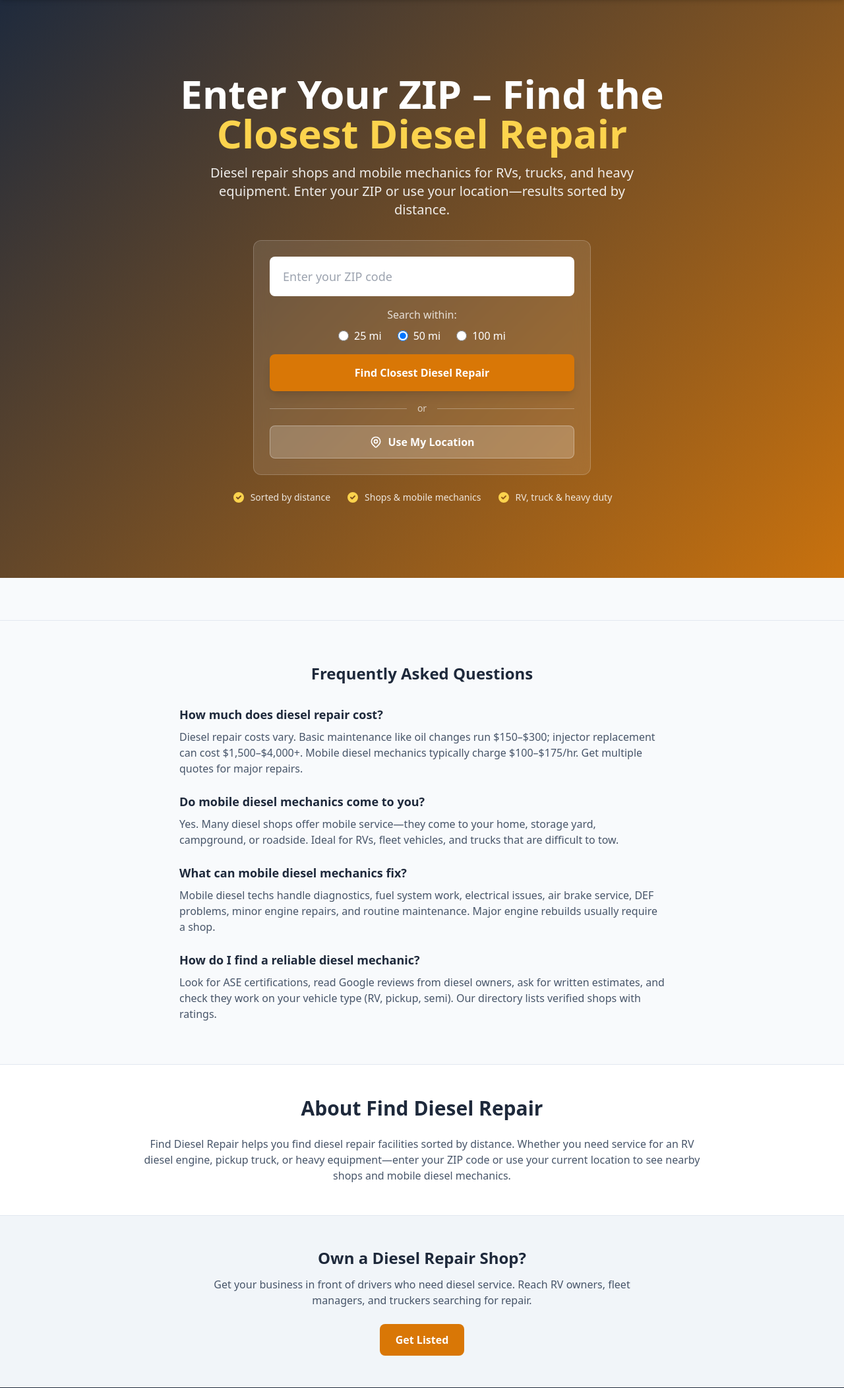
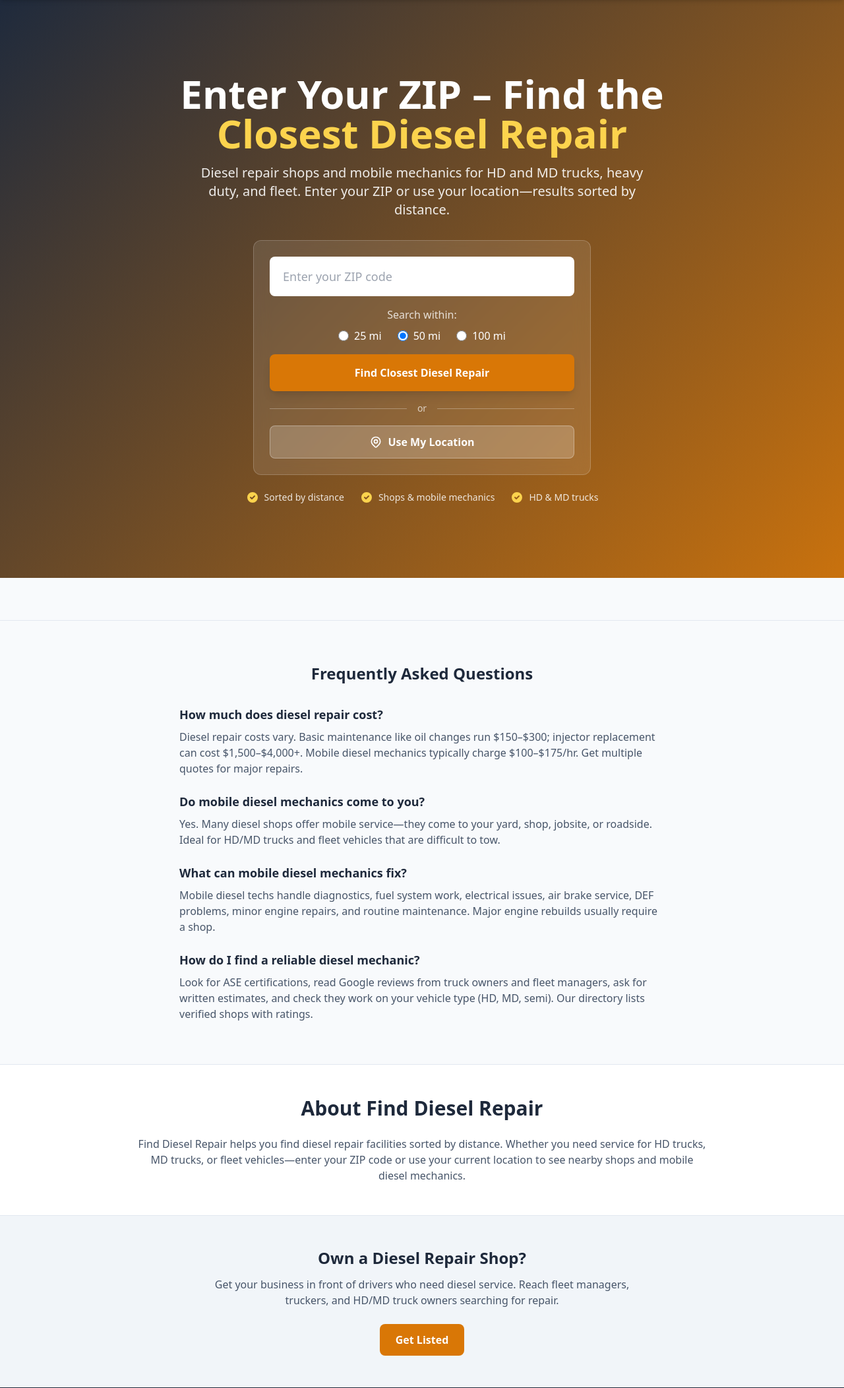
Before and after one commit to ForrestHall/FDRepair, a PHP site: page / in a window 1280 px wide. Shown: the part 64-2168 px from the top of the page at 66% size. Run offline with PHP 8.4, Linux system fonts and the light colour scheme; some libraries are stand-ins or nearby versions.

Commit message:
truck first

```diff
--- a/public/index.php
+++ b/public/index.php
@@ -15,8 +15,8 @@ $prefillZip = strlen($prefillZip) >= 5 ? substr($prefillZip, 0, 5) : '';
 
     <!-- SEO Title & Meta -->
     <title><?php echo htmlspecialchars($siteName); ?> | Enter Your ZIP – Find Closest Diesel Repair Shops Near You</title>
-    <meta name="description" content="Find diesel repair shops and mobile diesel mechanics near you. Enter your ZIP code for a list sorted by distance. RV diesel, pickup truck, heavy equipment—get service fast.">
-    <meta name="keywords" content="diesel repair near me, diesel mechanic, mobile diesel repair, RV diesel repair, diesel truck repair, heavy duty diesel">
+    <meta name="description" content="Find diesel repair shops and mobile diesel mechanics near you. Enter your ZIP code for a list sorted by distance. HD trucks, MD trucks, heavy duty, fleet—get service fast.">
+    <meta name="keywords" content="diesel repair near me, heavy duty truck repair, medium duty truck repair, HD diesel mechanic, diesel truck repair, mobile diesel repair, fleet diesel">
     <meta name="author" content="<?php echo htmlspecialchars($siteName); ?>">
     <meta name="robots" content="index, follow, max-snippet:-1, max-image-preview:large">
 
@@ -28,7 +28,7 @@ $prefillZip = strlen($prefillZip) >= 5 ? substr($prefillZip, 0, 5) : '';
     <meta property="og:type" content="website">
     <meta property="og:url" content="<?php echo htmlspecialchars($canonicalUrl . '/'); ?>">
     <meta property="og:title" content="<?php echo htmlspecialchars($siteName); ?> | Find Closest Diesel Repair Shops">
-    <meta property="og:description" content="Enter your ZIP to find diesel repair facilities and mobile mechanics sorted by distance. RV diesel, trucks, heavy equipment.">
+    <meta property="og:description" content="Enter your ZIP to find diesel repair facilities and mobile mechanics sorted by distance. HD and MD trucks, heavy duty, fleet service.">
     <meta property="og:image" content="<?php echo htmlspecialchars($ogImage); ?>">
     <meta property="og:image:width" content="1200">
     <meta property="og:image:height" content="630">
@@ -38,7 +38,7 @@ $prefillZip = strlen($prefillZip) >= 5 ? substr($prefillZip, 0, 5) : '';
     <!-- Twitter Card -->
     <meta name="twitter:card" content="summary_large_image">
     <meta name="twitter:title" content="<?php echo htmlspecialchars($siteName); ?> | Find Closest Diesel Repair">
-    <meta name="twitter:description" content="Enter your ZIP code to find diesel repair shops and mobile mechanics sorted by distance.">
+    <meta name="twitter:description" content="Enter your ZIP to find diesel repair shops for HD and MD trucks, fleet, heavy duty—sorted by distance.">
     <meta name="twitter:image" content="<?php echo htmlspecialchars($ogImage); ?>">
 
     <!-- Preconnect for performance -->
@@ -70,11 +70,11 @@ $prefillZip = strlen($prefillZip) >= 5 ? substr($prefillZip, 0, 5) : '';
     </script>
     <!-- Schema: Organization -->
     <script type="application/ld+json">
-    {"@context":"https://schema.org","@type":"Organization","name":"<?php echo htmlspecialchars($siteName); ?>","url":"<?php echo htmlspecialchars($canonicalUrl); ?>","description":"The directory for diesel repair shops and mobile diesel mechanics. Find service for RVs, trucks, and heavy equipment."}
+    {"@context":"https://schema.org","@type":"Organization","name":"<?php echo htmlspecialchars($siteName); ?>","url":"<?php echo htmlspecialchars($canonicalUrl); ?>","description":"The directory for diesel repair shops and mobile diesel mechanics. Find service for HD trucks, MD trucks, and fleet vehicles."}
     </script>
     <!-- Schema: FAQPage -->
     <script type="application/ld+json">
-    {"@context":"https://schema.org","@type":"FAQPage","mainEntity":[{"@type":"Question","name":"How much does diesel repair cost?","acceptedAnswer":{"@type":"Answer","text":"Diesel repair costs vary widely. Basic maintenance like oil changes run $150-$300, while injector replacement can cost $1,500-$4,000+. Mobile diesel mechanics typically charge $100-$175 per hour. Get multiple quotes for major repairs."}},{"@type":"Question","name":"Do mobile diesel mechanics come to you?","acceptedAnswer":{"@type":"Answer","text":"Yes. Many diesel repair shops offer mobile service. They come to your home, storage yard, campground, or roadside. Ideal for RVs, fleet vehicles, and trucks that are difficult to tow."}},{"@type":"Question","name":"What can mobile diesel mechanics fix?","acceptedAnswer":{"@type":"Answer","text":"Mobile diesel techs can handle common repairs on-site: diagnostics, fuel system work, electrical issues, air brake service, DEF problems, minor engine repairs, and routine maintenance. Major engine rebuilds usually require a shop."}},{"@type":"Question","name":"How do I find a reliable diesel mechanic?","acceptedAnswer":{"@type":"Answer","text":"Look for shops with ASE certifications, read Google reviews from diesel owners, ask for written estimates, and check if they work on your vehicle type (RV, pickup, semi, etc). Our directory lists verified shops with ratings to help you choose."}}]}
+    {"@context":"https://schema.org","@type":"FAQPage","mainEntity":[{"@type":"Question","name":"How much does diesel repair cost?","acceptedAnswer":{"@type":"Answer","text":"Diesel repair costs vary widely. Basic maintenance like oil changes run $150-$300, while injector replacement can cost $1,500-$4,000+. Mobile diesel mechanics typically charge $100-$175 per hour. Get multiple quotes for major repairs."}},{"@type":"Question","name":"Do mobile diesel mechanics come to you?","acceptedAnswer":{"@type":"Answer","text":"Yes. Many diesel repair shops offer mobile service. They come to your yard, shop, jobsite, or roadside. Ideal for HD/MD trucks and fleet vehicles that are difficult to tow."}},{"@type":"Question","name":"What can mobile diesel mechanics fix?","acceptedAnswer":{"@type":"Answer","text":"Mobile diesel techs can handle common repairs on-site: diagnostics, fuel system work, electrical issues, air brake service, DEF problems, minor engine repairs, and routine maintenance. Major engine rebuilds usually require a shop."}},{"@type":"Question","name":"How do I find a reliable diesel mechanic?","acceptedAnswer":{"@type":"Answer","text":"Look for shops with ASE certifications, read Google reviews from truck owners and fleet managers, ask for written estimates, and check if they work on your vehicle type (HD, MD, semi, etc). Our directory lists verified shops with ratings to help you choose."}}]}
     </script>
     <!-- Schema: BreadcrumbList -->
     <script type="application/ld+json">
@@ -130,7 +130,7 @@ $prefillZip = strlen($prefillZip) >= 5 ? substr($prefillZip, 0, 5) : '';
                     Enter Your ZIP – Find the <span class="text-amber-300">Closest Diesel Repair</span>
                 </h1>
                 <p class="mt-4 text-lg md:text-xl max-w-2xl mx-auto text-white/90">
-                    Diesel repair shops and mobile mechanics for RVs, trucks, and heavy equipment. Enter your ZIP or use your location—results sorted by distance.
+                    Diesel repair shops and mobile mechanics for HD and MD trucks, heavy duty, and fleet. Enter your ZIP or use your location—results sorted by distance.
                 </p>
 
                 <div class="mt-8 w-full max-w-lg mx-auto bg-white/10 backdrop-blur-md p-6 rounded-xl border border-white/20">
@@ -164,7 +164,7 @@ $prefillZip = strlen($prefillZip) >= 5 ? substr($prefillZip, 0, 5) : '';
                 <div class="mt-6 flex flex-wrap justify-center gap-6 text-white/85 text-sm">
                     <span class="flex items-center gap-2"><svg class="w-5 h-5 text-amber-300" fill="currentColor" viewBox="0 0 20 20"><path fill-rule="evenodd" d="M10 18a8 8 0 100-16 8 8 0 000 16zm3.707-9.293a1 1 0 00-1.414-1.414L9 10.586 7.707 9.293a1 1 0 00-1.414 1.414l2 2a1 1 0 001.414 0l4-4z" clip-rule="evenodd"/></svg>Sorted by distance</span>
                     <span class="flex items-center gap-2"><svg class="w-5 h-5 text-amber-300" fill="currentColor" viewBox="0 0 20 20"><path fill-rule="evenodd" d="M10 18a8 8 0 100-16 8 8 0 000 16zm3.707-9.293a1 1 0 00-1.414-1.414L9 10.586 7.707 9.293a1 1 0 00-1.414 1.414l2 2a1 1 0 001.414 0l4-4z" clip-rule="evenodd"/></svg>Shops & mobile mechanics</span>
-                    <span class="flex items-center gap-2"><svg class="w-5 h-5 text-amber-300" fill="currentColor" viewBox="0 0 20 20"><path fill-rule="evenodd" d="M10 18a8 8 0 100-16 8 8 0 000 16zm3.707-9.293a1 1 0 00-1.414-1.414L9 10.586 7.707 9.293a1 1 0 00-1.414 1.414l2 2a1 1 0 001.414 0l4-4z" clip-rule="evenodd"/></svg>RV, truck & heavy duty</span>
+                    <span class="flex items-center gap-2"><svg class="w-5 h-5 text-amber-300" fill="currentColor" viewBox="0 0 20 20"><path fill-rule="evenodd" d="M10 18a8 8 0 100-16 8 8 0 000 16zm3.707-9.293a1 1 0 00-1.414-1.414L9 10.586 7.707 9.293a1 1 0 00-1.414 1.414l2 2a1 1 0 001.414 0l4-4z" clip-rule="evenodd"/></svg>HD & MD trucks</span>
                 </div>
             </div>
         </section>
@@ -184,7 +184,7 @@ $prefillZip = strlen($prefillZip) >= 5 ? substr($prefillZip, 0, 5) : '';
                     </div>
                     <div>
                         <dt class="text-lg font-semibold text-slate-800">Do mobile diesel mechanics come to you?</dt>
-                        <dd class="mt-2 text-slate-600">Yes. Many diesel shops offer mobile service—they come to your home, storage yard, campground, or roadside. Ideal for RVs, fleet vehicles, and trucks that are difficult to tow.</dd>
+                        <dd class="mt-2 text-slate-600">Yes. Many diesel shops offer mobile service—they come to your yard, shop, jobsite, or roadside. Ideal for HD/MD trucks and fleet vehicles that are difficult to tow.</dd>
                     </div>
                     <div>
                         <dt class="text-lg font-semibold text-slate-800">What can mobile diesel mechanics fix?</dt>
@@ -192,7 +192,7 @@ $prefillZip = strlen($prefillZip) >= 5 ? substr($prefillZip, 0, 5) : '';
                     </div>
                     <div>
                         <dt class="text-lg font-semibold text-slate-800">How do I find a reliable diesel mechanic?</dt>
-                        <dd class="mt-2 text-slate-600">Look for ASE certifications, read Google reviews from diesel owners, ask for written estimates, and check they work on your vehicle type (RV, pickup, semi). Our directory lists verified shops with ratings.</dd>
+                        <dd class="mt-2 text-slate-600">Look for ASE certifications, read Google reviews from truck owners and fleet managers, ask for written estimates, and check they work on your vehicle type (HD, MD, semi). Our directory lists verified shops with ratings.</dd>
                     </div>
                 </dl>
             </div>
@@ -202,7 +202,7 @@ $prefillZip = strlen($prefillZip) >= 5 ? substr($prefillZip, 0, 5) : '';
             <div class="container mx-auto px-4 max-w-4xl">
                 <h2 class="text-3xl font-bold text-center mb-6">About <?php echo htmlspecialchars($siteName); ?></h2>
                 <p class="text-slate-600 text-center">
-                    <?php echo htmlspecialchars($siteName); ?> helps you find diesel repair facilities sorted by distance. Whether you need service for an RV diesel engine, pickup truck, or heavy equipment—enter your ZIP code or use your current location to see nearby shops and mobile diesel mechanics.
+                    <?php echo htmlspecialchars($siteName); ?> helps you find diesel repair facilities sorted by distance. Whether you need service for HD trucks, MD trucks, or fleet vehicles—enter your ZIP code or use your current location to see nearby shops and mobile diesel mechanics.
                 </p>
             </div>
         </section>
@@ -210,7 +210,7 @@ $prefillZip = strlen($prefillZip) >= 5 ? substr($prefillZip, 0, 5) : '';
         <section id="get-listed" class="py-12 bg-slate-100 border-t border-slate-200">
             <div class="container mx-auto px-4 max-w-2xl text-center">
                 <h2 class="text-2xl font-bold text-slate-800 mb-3">Own a Diesel Repair Shop?</h2>
-                <p class="text-slate-600 mb-6">Get your business in front of drivers who need diesel service. Reach RV owners, fleet managers, and truckers searching for repair.</p>
+                <p class="text-slate-600 mb-6">Get your business in front of drivers who need diesel service. Reach fleet managers, truckers, and HD/MD truck owners searching for repair.</p>
                 <a href="mailto:<?php echo htmlspecialchars(config('contact_email', 'list@finddieselrepair.com')); ?>?subject=List%20my%20diesel%20repair%20business" class="inline-block bg-fdr-amber text-white font-semibold px-6 py-3 rounded-lg hover:bg-fdr-amber-dark transition">Get Listed</a>
             </div>
         </section>
```
Also changed, not shown: 1 other file.
